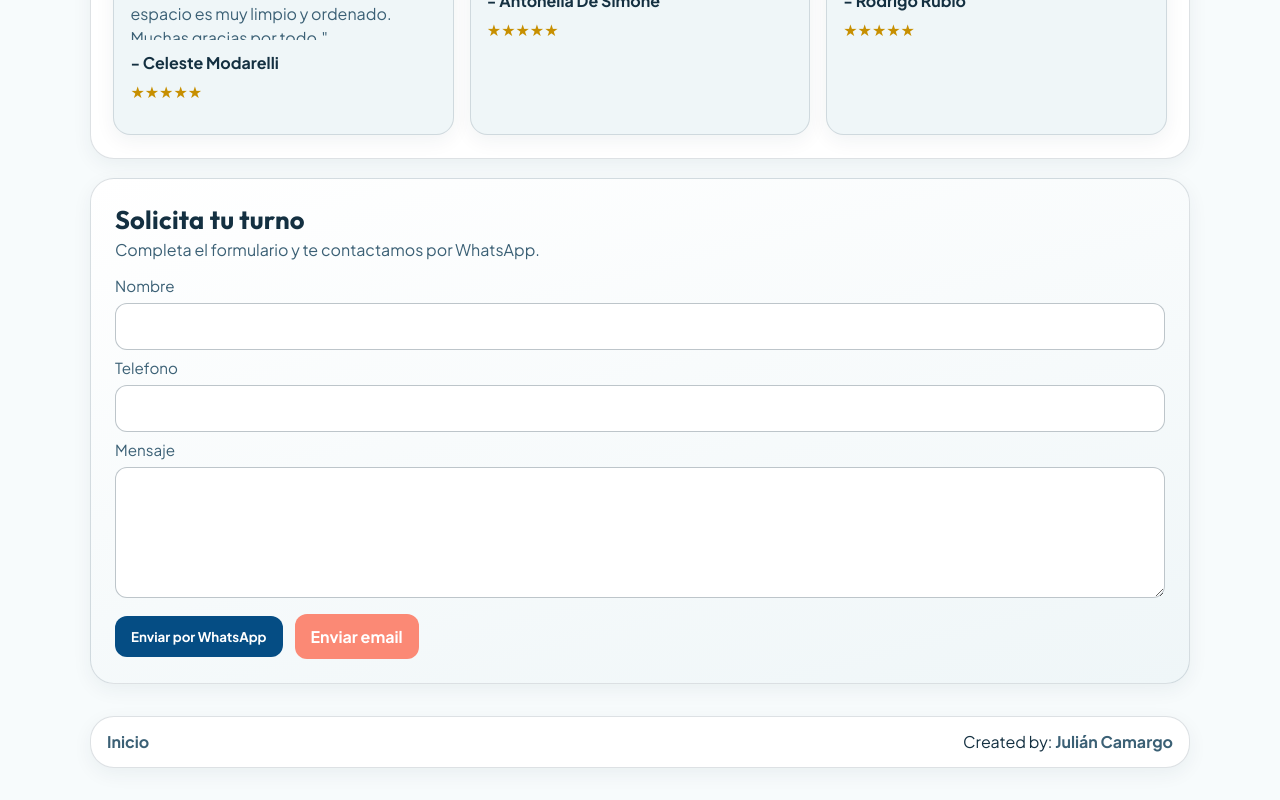
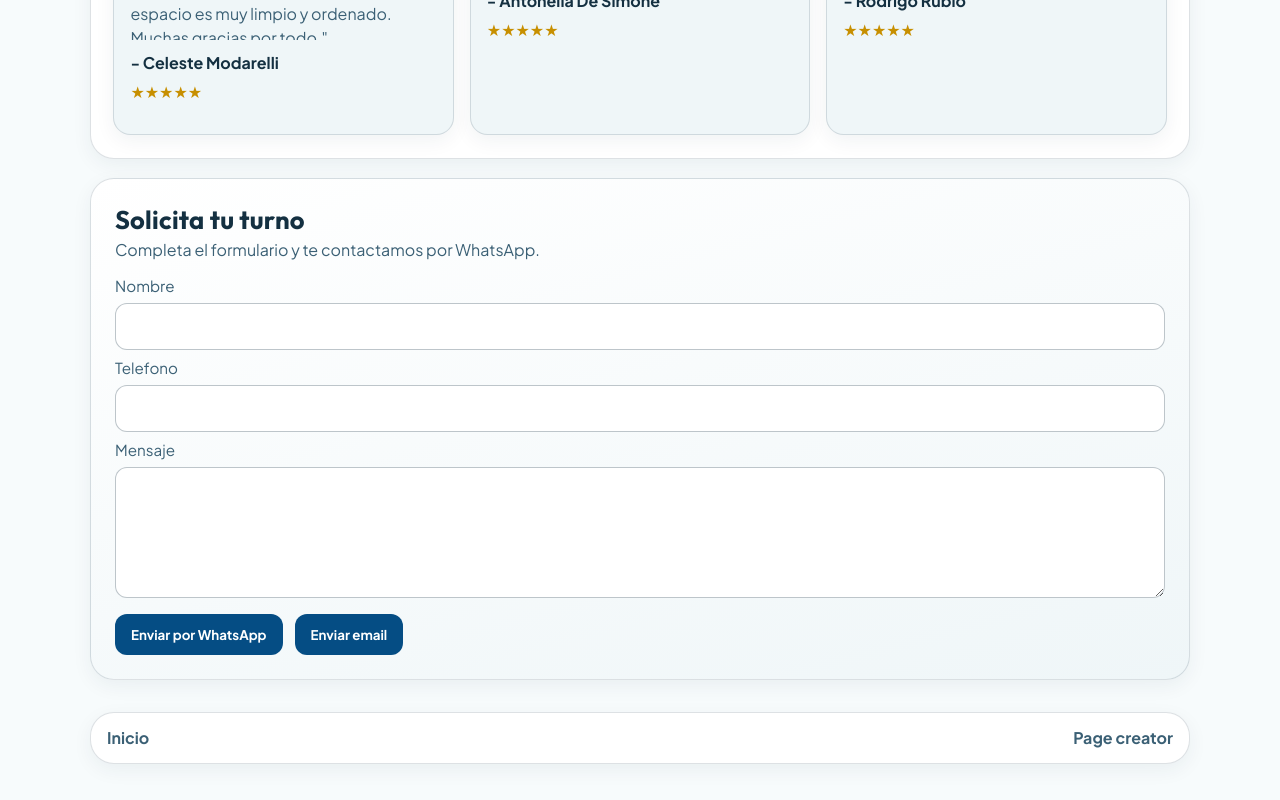
Before and after one commit to julian87nicolas/odontointegral-react, a React (Create React App) app: page / in a window 1280 px wide. Shown: the part 1783-2583 px from the top of the page. Built offline with nearby package versions, Linux system fonts and the light colour scheme; no server answers.

Commit message:
fix content

```diff
--- a/src/components/ContactForm.js
+++ b/src/components/ContactForm.js
@@ -13,6 +13,8 @@ function ContactForm() {
   const [formData, setFormData] = useState(initialForm);
   const [errors, setErrors] = useState({});
   const [sent, setSent] = useState(false);
+  const [emailSent, setEmailSent] = useState(false);
+  const [emailSending, setEmailSending] = useState(false);
 
   const validate = () => {
     const nextErrors = {};
@@ -40,6 +42,8 @@ function ContactForm() {
   const onChange = (event) => {
     const { name, value } = event.target;
     setSent(false);
+    setEmailSent(false);
+    setErrors((prev) => ({ ...prev, form: undefined }));
     setFormData((prev) => ({ ...prev, [name]: value }));
   };
 
@@ -56,8 +60,70 @@ function ContactForm() {
 
     window.open(`https://api.whatsapp.com/send?phone=${whatsapp}&text=${text}`, "_blank", "noopener,noreferrer");
     setSent(true);
+    setEmailSent(false);
     setFormData(initialForm);
     setErrors({});
+  };
+
+  const onEmailSubmit = async () => {
+    if (!validate()) {
+      return;
+    }
+
+    setEmailSending(true);
+
+    try {
+      const response = await fetch(`https://formsubmit.co/ajax/${email}`, {
+        method: "POST",
+        headers: {
+          "Content-Type": "application/json",
+          Accept: "application/json",
+        },
+        body: JSON.stringify({
+          name: formData.name,
+          phone: formData.phone,
+          message: formData.message,
+          _subject: "Consulta desde la web - Aura Odontologia",
+          _template: "table",
+          _captcha: "false",
+        }),
+      });
+
+      const raw = await response.text();
+      let data = {};
+
+      try {
+        data = JSON.parse(raw);
+      } catch (error) {
+        data = { message: raw };
+      }
+
+      if (!response.ok || data.success === "false") {
+        throw new Error(data.message || "No se pudo enviar el email.");
+      }
+
+      setEmailSent(true);
+      setSent(false);
+      setFormData(initialForm);
+      setErrors({});
+    } catch (error) {
+      const message = String(error?.message || "").toLowerCase();
+      const activationMessage =
+        "FormSubmit todavía no tiene activado este correo. Revisa la bandeja de auradentalmza@gmail.com y confirma el email de activación del servicio.";
+
+      setErrors((prev) => ({
+        ...prev,
+        form:
+          message.includes("activate") ||
+          message.includes("activation") ||
+          message.includes("confirm") ||
+          message.includes("unable to submit form")
+            ? activationMessage
+            : "No se pudo enviar el email ahora. Intenta nuevamente en unos minutos.",
+      }));
+    } finally {
+      setEmailSending(false);
+    }
   };
 
   return (
@@ -80,11 +146,15 @@ function ContactForm() {
 
         <div className="contact-actions">
           <button type="submit">Enviar por WhatsApp</button>
-          <a href={`mailto:${email}`} className="contact-mail-link">Enviar email</a>
+          <button type="button" className="contact-mail-link" onClick={onEmailSubmit} disabled={emailSending}>
+            {emailSending ? "Enviando..." : "Enviar email"}
+          </button>
         </div>
       </form>
 
       {sent && <p className="contact-success">Mensaje enviado. Te responderemos a la brevedad.</p>}
+      {emailSent && <p className="contact-success">Email enviado correctamente. Te responderemos a la brevedad.</p>}
+      {errors.form && <p className="field-error">{errors.form}</p>}
     </section>
   );
 }
--- a/src/components/Content.js
+++ b/src/components/Content.js
@@ -46,7 +46,7 @@ function Content () {
                     <h2>Días y horarios</h2>
                     <hr />
                     <ul>
-                        <li>Lunes a Viernes de 9:00 a 18:00</li>
+                        <li>Lunes a Viernes de 9:00 a 20:00</li>
                         <li>Turnos: {phone}</li>
                     </ul>
                 </article>
--- a/src/components/Footer.js
+++ b/src/components/Footer.js
@@ -14,7 +14,7 @@ function Footer () {
         <footer>
             <ul>
                 <li><a href="#top" className="init" onClick={(event) => { event.preventDefault(); scrollToTop(); }}>Inicio</a></li>
-                <li>Created by: <a href="https://julian87nicolas.github.io/" target="_blank" rel="noreferrer">Julián Camargo</a></li>
+                <li><a href="https://julian-camargo.onrender.com/" target="_blank" rel="noreferrer">Page creator</a></li>
             </ul>
         </footer>
     )
--- a/src/components/Intro.js
+++ b/src/components/Intro.js
@@ -12,13 +12,13 @@ function Intro () {
     const { whatsapp, mapsUrl } = useClinic();
 
     const OS = (["Avalian", "America Servicios", "Caja forense", "Conferencia episcopal argentina",
-             "DASUTEN", "DAMSU", "Docthos", "Federada Salud", "Galeno", "Gerdanna Salud", "HOPE",
+             "DASUTEN", "Docthos", "Federada Salud", "Galeno", "Gerdanna Salud", "HOPE",
              "Jerarquicos Salud", "Luis Pasteur", "Medicus", "OPDEA", "OSDIPP", "OSPIL",
-             "OSPJN", "OSSACRA", "OSTV", "OSAPM", "OSSEG", "Policia Federal", "Prevencion Salud",
-             "Swiss Medical", "Sancor Salud", "SCIS", "SADAIC", "Unimed", "OSEP", "OSADEF"]).sort();
+             "OSPJN", "OSSACRA", "OSTV", "OSAPM", "OSSEG", "Prevencion Salud",
+             "Swiss Medical", "Sancor Salud", "SCIS", "SADAIC", "Unimed", "Nobis", "OSADEF"]).sort();
 
     const tratamientos = ["Extracciones", "Tratamiento de conducto", "Blanqueamiento", "Limpieza dental",
-                "Urgencias", "Caries", "Placas de relajación", "Protesis", "Implantes", "Perno-coronas"].sort();
+                "Urgencias", "Caries", "Placas de relajación", "Protesis", "Implantes", "Perno-coronas", "Ortodoncia"].sort();
 
 
     const [showOS, setShowOS] = useState(false)
--- a/src/components/Nav.js
+++ b/src/components/Nav.js
@@ -6,10 +6,11 @@ import "./styles/nav.css"
 
 
 function Nav () {
-    const { name } = useClinic();
+    const { name, email } = useClinic();
 
     const [navBar, setNavBar] = useState(true);
     const [theme, setTheme] = useState(() => localStorage.getItem("theme") || "light");
+    const [emailCopied, setEmailCopied] = useState(false);
 
     useEffect(() => {
         const onScroll = () => {
@@ -29,6 +30,26 @@ function Nav () {
 
     const toggleTheme = () => {
         setTheme((current) => (current === "light" ? "dark" : "light"));
+    };
+
+    const copyEmail = async () => {
+        try {
+            if (navigator.clipboard?.writeText) {
+                await navigator.clipboard.writeText(email);
+            } else {
+                const input = document.createElement("input");
+                input.value = email;
+                document.body.appendChild(input);
+                input.select();
+                document.execCommand("copy");
+                document.body.removeChild(input);
+            }
+
+            setEmailCopied(true);
+            window.setTimeout(() => setEmailCopied(false), 1800);
+        } catch (error) {
+            window.prompt("Copia este email:", email);
+        }
     };
 
     const brandLogo = theme === "dark" ? "/images/aura-dark.png" : "/images/aura-light.png";
@@ -51,9 +72,15 @@ function Nav () {
                     <a href="https://www.instagram.com/odontologia_aura/" target="_blank" rel="noreferrer" className="nav-item instagram" title="Seguir en Instagram" aria-label="Seguir en Instagram">
                         <i className="fa-brands fa-instagram" aria-hidden="true"></i>
                     </a>
-                    <a href="mailto:auradentalmza@gmail.com" target="_blank" rel="noreferrer" className="nav-item email" title="Enviar email" aria-label="Enviar email">
+                    <button
+                        type="button"
+                        className="nav-item email"
+                        title={emailCopied ? "Email copiado" : "Copiar email"}
+                        aria-label={emailCopied ? "Email copiado" : "Copiar email"}
+                        onClick={copyEmail}
+                    >
                         <i className="fa-solid fa-envelope" aria-hidden="true"></i>
-                    </a>
+                    </button>
                     <button type="button" className="nav-item theme-toggle" title="Alternar tema" aria-label="Alternar tema claro u oscuro" onClick={toggleTheme}>
                         <i className={`fa-solid ${theme === "light" ? "fa-moon" : "fa-sun"}`} aria-hidden="true"></i>
                     </button>
--- a/src/components/styles/contact.css
+++ b/src/components/styles/contact.css
@@ -90,6 +90,13 @@
   transform: translateY(-1px);
 }
 
+.contact-mail-link:disabled {
+  opacity: 0.7;
+  cursor: wait;
+  transform: none;
+  filter: none;
+}
+
 .contact-success {
   margin-top: 1rem;
   font-weight: 700;
--- a/src/components/styles/intro.css
+++ b/src/components/styles/intro.css
@@ -143,6 +143,38 @@ input#search:focus-visible{
     width: 100%;
     border-radius: var(--radius-md);
     background-color: var(--surface-soft);
+    color: inherit;
+}
+
+:root[data-theme="dark"] .list-section{
+    border-color: rgba(220, 239, 248, 0.22);
+    background: rgba(9, 22, 31, 0.42);
+}
+
+:root[data-theme="dark"] input#search{
+    border-color: rgba(220, 239, 248, 0.24);
+    background: rgba(16, 34, 48, 0.92);
+    color: var(--ink);
+}
+
+:root[data-theme="dark"] input#search::placeholder{
+    color: rgba(226, 240, 246, 0.72);
+}
+
+:root[data-theme="dark"] .list-button{
+    border-color: rgba(220, 239, 248, 0.2);
+    background: rgba(16, 34, 48, 0.94);
+    color: var(--ink);
+}
+
+:root[data-theme="dark"] .list-button:hover{
+    border-color: rgba(91, 184, 255, 0.45);
+    background: rgba(25, 53, 71, 0.98);
+}
+
+:root[data-theme="dark"] .lista{
+    background: rgba(25, 53, 71, 0.95);
+    border: 1px solid rgba(220, 239, 248, 0.14);
 }
 
 ::-webkit-scrollbar {
--- a/src/components/styles/lista.css
+++ b/src/components/styles/lista.css
@@ -11,6 +11,19 @@ ul.OS, ul.treatments {
     padding: 0.8rem;
     text-align: left;
     margin: 0;
+    color: inherit;
+}
+
+ul.OS li, ul.treatments li {
+    width: 100%;
+    color: inherit;
+    border-radius: 0.5rem;
+    padding: 0.2rem 0.35rem;
+}
+
+:root[data-theme="dark"] ul.OS li:hover,
+:root[data-theme="dark"] ul.treatments li:hover {
+    background: rgba(91, 184, 255, 0.12);
 }
 
 /* ul.treatments {
```
